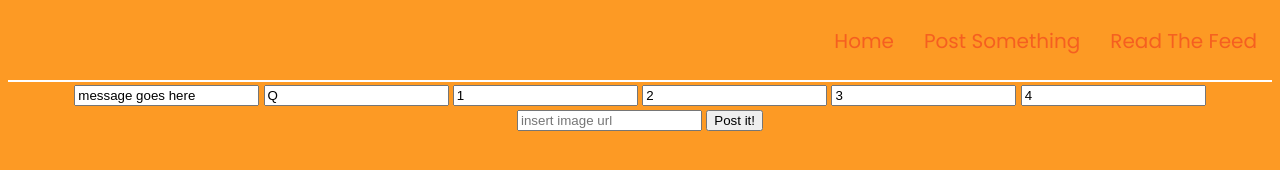
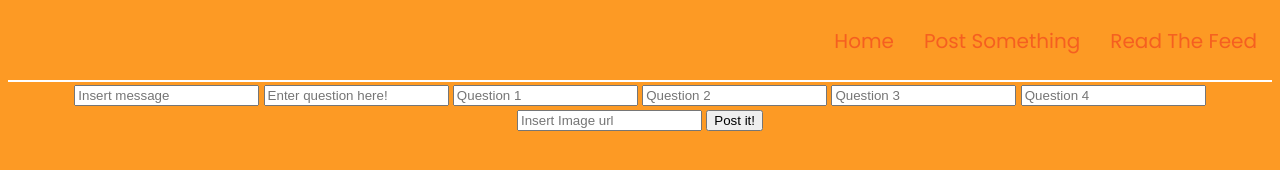
Before and after one commit to girlcodeakl/xero-2020, a website: page public/post.html in a window 1280 px wide. Drawn offline with Linux system fonts and the light colour scheme.

Commit message:
ghost text 17
directions for each textboxes disappear when typed into

```diff
--- a/public/post.html
+++ b/public/post.html
@@ -22,13 +22,13 @@
 
   <div class="note"></div>
   <form method="post" action="/posts">
-    <input class="messageInput" type="text" name="message" value="message goes here">
-    <input type="text" name="question" value="Q" class="question">
-    <input type="text" name="answer1" value="1" class="answer1">
-    <input type="text" name="answer2" value="2" class="answer2">
-    <input type="text" name="answer3" value="3" class="answer3">
-    <input type="text" name="answer4" value="4" class="answer4">
-    <input type="text" name="image" placeholder="insert image url" class="image">
+    <input class="messageInput" type="text" name="message" placeholder="Insert message">
+    <input type="text" name="question" placeholder="Enter question here!" class="question">
+    <input type="text" name="answer1" placeholder="Question 1" class="answer1">
+    <input type="text" name="answer2" placeholder="Question 2" class="answer2">
+    <input type="text" name="answer3" placeholder="Question 3" class="answer3">
+    <input type="text" name="answer4" placeholder="Question 4" class="answer4">
+    <input type="text" name="image" placeholder="Insert Image url" class="image">
     <button class="postButton">Post it!</button>
   </form>
   <script>
```
